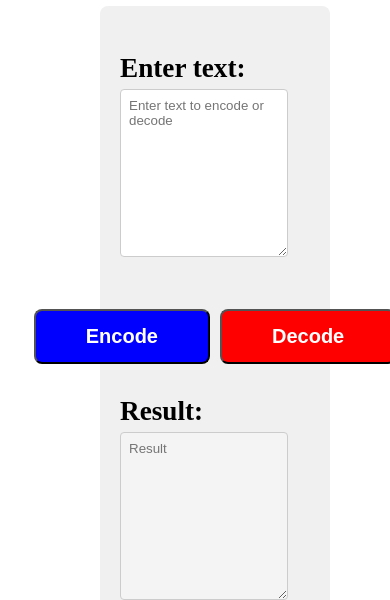
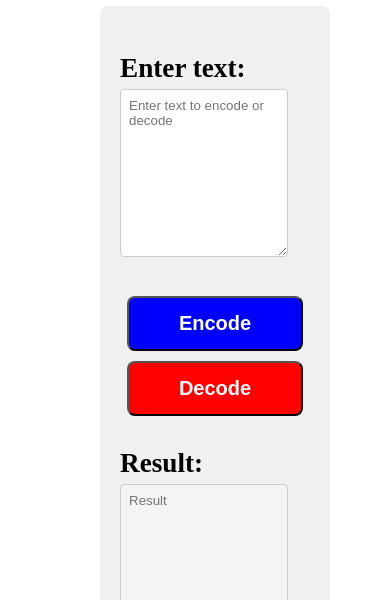
Before and after one commit to safadtm/caesarcipher, a plain HTML site: page index.html in a window 390 px wide. Shown: the part 244-844 px from the top of the page. Drawn offline with Linux system fonts and the light colour scheme.

Commit message:
updated styling

```diff
--- a/assets/style.css
+++ b/assets/style.css
@@ -69,21 +69,34 @@ textarea:disabled {
 }
 
 .buttons {
-    margin: 40px 0px 15px 0px;
     display: flex;
-    flex: 1;
-    flex-direction: row;
     justify-content: center;
+    align-items: center;
 }
 
-button{
+.buttons>div {
+    margin: 5px;
+}
+
+
+button {
     color: #fff;
     background-color: #0000FF;
     font-size: 20px;
     font-weight: 600;
     padding: 14px 50px;
     border-radius: 8px;
+    transition: background-color 0.3s ease;
 }
+
+
+@media (max-width: 768px) {
+    .buttons {
+        flex-direction: column;
+    }
+}
+
+
 
 button#decodeBt {
     background-color: red;
```
